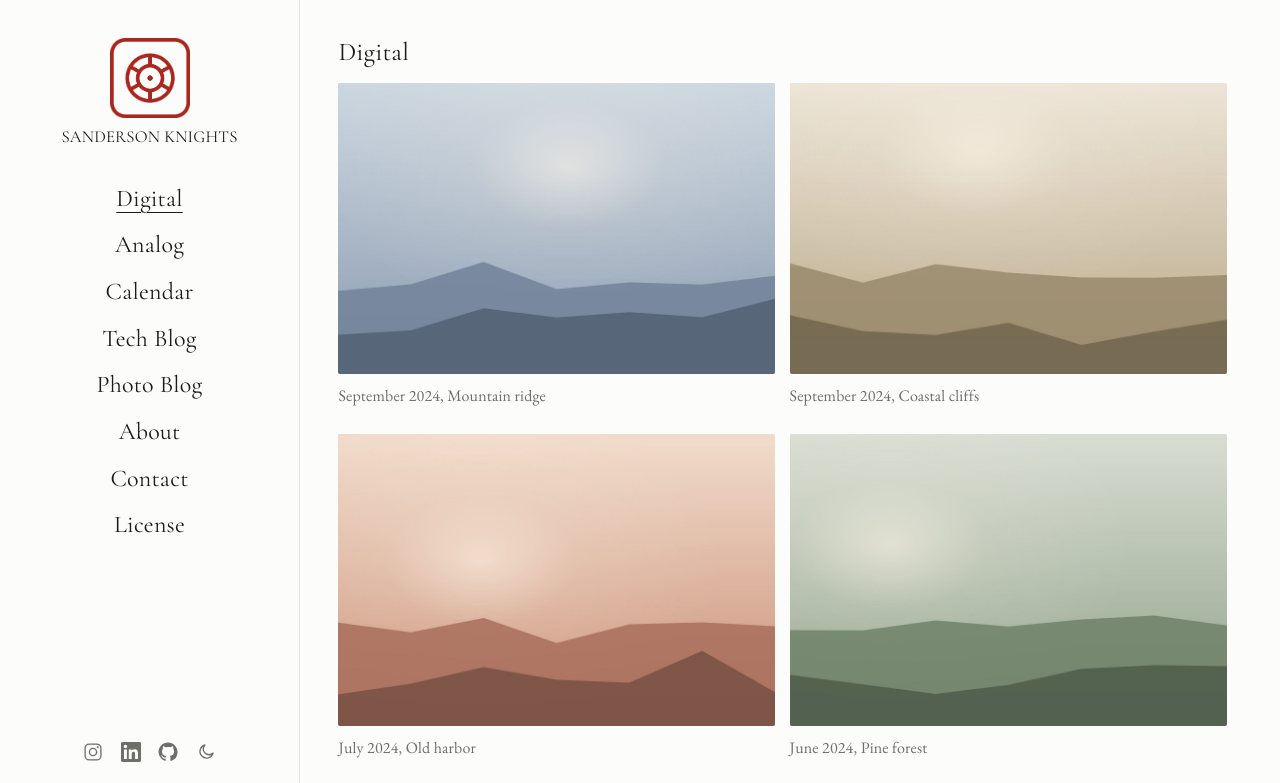
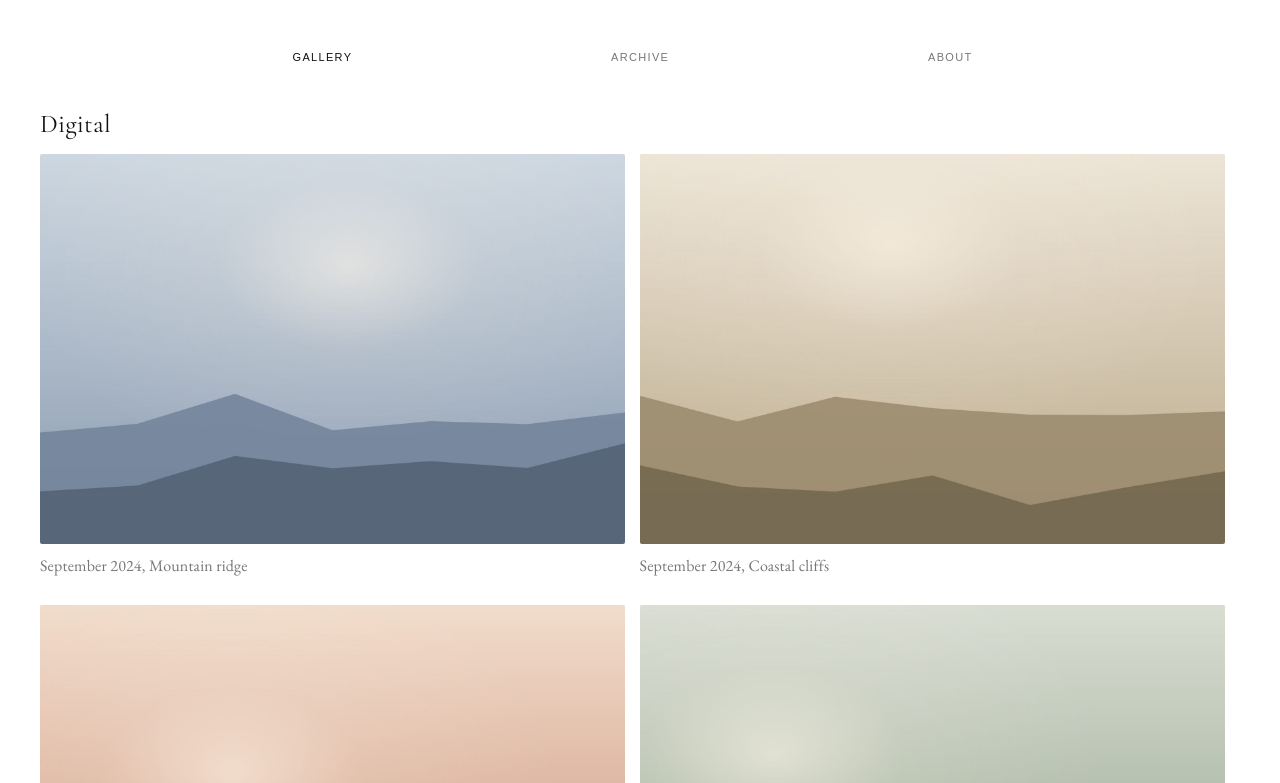
Before and after one commit to ecoquestsg/sanderson-knights, an Astro site: page / in a window 1280 px wide. Shown: the top 783 px of the page. Built offline with nearby package versions, Linux system fonts and the light colour scheme; Astro itself is replaced by a stand-in of ours; a web font is replaced by a local one.

Commit message:
feat: establish minimal Sanderson Knights navigation

```diff
--- /dev/null
+++ b/src/components/Header.astro
@@ -0,0 +1,30 @@
+
+---
+import { nav } from '../config';
+
+const currentPath =
+  Astro.url.pathname.replace(/\/+$/, '') || '/';
+
+const isActive = (href: string) =>
+  currentPath === href ||
+  (href !== '/' && currentPath.startsWith(`${href}/`));
+---
+
+<header class="sk-header">
+  <nav class="sk-navigation" aria-label="Primary navigation">
+    {
+      nav.map((item) => (
+        <a
+          href={item.href}
+          class:list={[
+            'sk-navigation__link',
+            { 'is-active': isActive(item.href) },
+          ]}
+          aria-current={isActive(item.href) ? 'page' : undefined}
+        >
+          {item.label}
+        </a>
+      ))
+    }
+  </nav>
+</header>
--- a/src/config.ts
+++ b/src/config.ts
@@ -23,15 +23,11 @@ export const site = {
 
 // Left-hand navigation. "Digital" is the home page and shows by default.
 export const nav: NavItem[] = [
-  { label: 'Digital', href: '/' },
-  { label: 'Analog', href: '/analog' },
-  { label: 'Calendar', href: '/calendar' },
-  { label: 'Tech Blog', href: '/blog/tech' },
-  { label: 'Photo Blog', href: '/blog/photography' },
-  { label: 'About', href: '/about' },
-  { label: 'Contact', href: '/contact' },
-  { label: 'License', href: '/license' },
+  { label: 'GALLERY', href: '/' },
+  { label: 'ARCHIVE', href: '/archive' },
+  { label: 'ABOUT', href: '/about' },
 ];
+
 
 // Social / external links shown in the sidebar and on the contact page. Replace
 // the placeholders with your own. If you drop or add one, also update the
--- a/src/layouts/Layout.astro
+++ b/src/layouts/Layout.astro
@@ -16,7 +16,7 @@ import '../styles/global.css';
 import ebGaramondBody from '@fontsource/eb-garamond/files/eb-garamond-latin-400-normal.woff2?url';
 import cormorantDisplay from '@fontsource/cormorant-garamond/files/cormorant-garamond-latin-500-normal.woff2?url';
 
-import Sidebar from '../components/Sidebar.astro';
+import Header from '../components/Header.astro';
 import BaseSchema from '../components/BaseSchema.astro';
 import { site } from '../config';
 
@@ -40,36 +40,6 @@ const year = new Date().getFullYear();
     <meta name="viewport" content="width=device-width, initial-scale=1" />
     <link rel="preload" href={ebGaramondBody} as="font" type="font/woff2" crossorigin />
     <link rel="preload" href={cormorantDisplay} as="font" type="font/woff2" crossorigin />
-    <script is:inline>
-      // Apply the saved (or system) theme before paint to avoid a flash. Manual
-      // choice is persisted in localStorage by the toggle in the sidebar.
-      (function () {
-        try {
-          var t = localStorage.getItem('theme');
-          if (t === 'dark' || (!t && window.matchMedia('(prefers-color-scheme: dark)').matches)) {
-            document.documentElement.dataset.theme = 'dark';
-          } else if (t === 'light') {
-            document.documentElement.dataset.theme = 'light';
-          }
-        } catch (e) {}
-      })();
-    </script>
-    <style is:inline>
-      /* Critical CSS, inlined so it applies at parse time — before the bundled
-         stylesheet finishes loading. The browser's first paint then already
-         matches the final layout. Without it, the page briefly painted with
-         user-agent defaults (an 8px body margin; the lightbox overlay shown)
-         and snapped to these values once the stylesheet arrived, which surfaced
-         as the html>body and #lightbox>figure Cumulative Layout Shift (CLS).
-         `.lightbox` keeps the same selector as global.css so the more specific
-         `.lightbox.is-open` rule still wins when the viewer opens. */
-      body {
-        margin: 0;
-      }
-      .lightbox {
-        display: none;
-      }
-    </style>
     <link rel="icon" href="/favicon.png" type="image/png" sizes="256x256" />
     <link rel="icon" href="/favicon-dark.png" type="image/png" sizes="256x256" media="(prefers-color-scheme: dark)" />
     <link rel="apple-touch-icon" href="/apple-touch-icon.png" />
@@ -94,26 +64,13 @@ const year = new Date().getFullYear();
     <meta name="twitter:image" content={ogImage} />
     <BaseSchema />
   </head>
+
   <body>
-    <Sidebar />
-    <main class="main">
+    <Header />
+
+    <main class="main" id="main-content">
       <slot />
-      <footer class="site-footer">
-        <p class="site-footer__line">
-          <span>© {year} {site.name}</span>
-          <a class="site-footer__link" href="/privacy">Privacy</a>
-          <a class="site-footer__link" href="/license">Licensing</a>
-        </p>
-      </footer>
     </main>
-    <script>
-      // Deter casual saving/dragging of photos site-wide (a deterrent, not DRM).
-      const guard = (e: Event) => {
-        const t = e.target as HTMLElement | null;
-        if (t && t.closest('.photo-tile, .lightbox')) e.preventDefault();
-      };
-      document.addEventListener('contextmenu', guard);
-      document.addEventListener('dragstart', guard);
-    </script>
   </body>
+
 </html>
--- /dev/null
+++ b/src/pages/archive/index.astro
@@ -0,0 +1,32 @@
+
+---
+import Layout from '../../layouts/Layout.astro';
+---
+
+<Layout title="Archive">
+  <section class="sk-archive-placeholder">
+    <h1>ARCHIVE</h1>
+    <p>The collection is being assembled.</p>
+  </section>
+</Layout>
+
+<style>
+  .sk-archive-placeholder {
+    max-width: 680px;
+    margin: 80px auto;
+    text-align: center;
+  }
+
+  h1 {
+    font-family: Arial, Helvetica, sans-serif;
+    font-size: 13px;
+    font-weight: 400;
+    letter-spacing: 0.15em;
+  }
+
+  p {
+    margin-top: 20px;
+    color: #777777;
+    font-size: 14px;
+  }
+</style>
--- a/src/styles/global.css
+++ b/src/styles/global.css
@@ -1428,3 +1428,94 @@ a {
 :root[data-theme='dark'] .prose .token.important {
   color: #fd971f;
 }
+
+
+
+/* =====================================================
+   SANDERSON KNIGHTS — BASE LAYOUT
+   ===================================================== */
+
+:root {
+  --bg: #ffffff;
+  --fg: #111111;
+  --muted: #777777;
+  --line: #eeeeee;
+}
+
+body {
+  background: #ffffff;
+  color: #111111;
+}
+
+/* Header */
+.sk-header {
+  position: relative;
+  z-index: 10;
+  width: 100%;
+  background: #ffffff;
+  padding: 26px 20px 22px;
+}
+
+/* Three-word navigation */
+.sk-navigation {
+  display: flex;
+  align-items: center;
+  justify-content: space-between;
+  gap: 12px;
+  width: 100%;
+  max-width: 680px;
+  margin: 0 auto;
+}
+
+.sk-navigation__link {
+  display: inline-flex;
+  align-items: center;
+  min-height: 44px;
+  color: #777777;
+  text-decoration: none;
+  font-family: Arial, Helvetica, sans-serif;
+  font-size: 11px;
+  font-weight: 400;
+  letter-spacing: 0.12em;
+  line-height: 1.2;
+  transition: color 0.2s ease;
+}
+
+.sk-navigation__link:hover,
+.sk-navigation__link.is-active {
+  color: #111111;
+}
+
+.sk-navigation__link:focus-visible {
+  outline: 1px solid #111111;
+  outline-offset: 4px;
+}
+
+/* Remove the template's sidebar offset */
+.main {
+  margin-left: 0;
+  width: 100%;
+  min-height: 100vh;
+  min-height: 100svh;
+  padding: 0 20px 60px;
+}
+
+/* Desktop */
+@media (min-width: 768px) {
+  .sk-header {
+    padding: 36px 40px 30px;
+  }
+
+  .main {
+    padding: 0 40px 80px;
+  }
+}
+
+/* Keep the interface white even if a previous
+   template session saved dark-mode preferences. */
+:root[data-theme='dark'] {
+  --bg: #ffffff;
+  --fg: #111111;
+  --muted: #777777;
+  --line: #eeeeee;
+}
```
